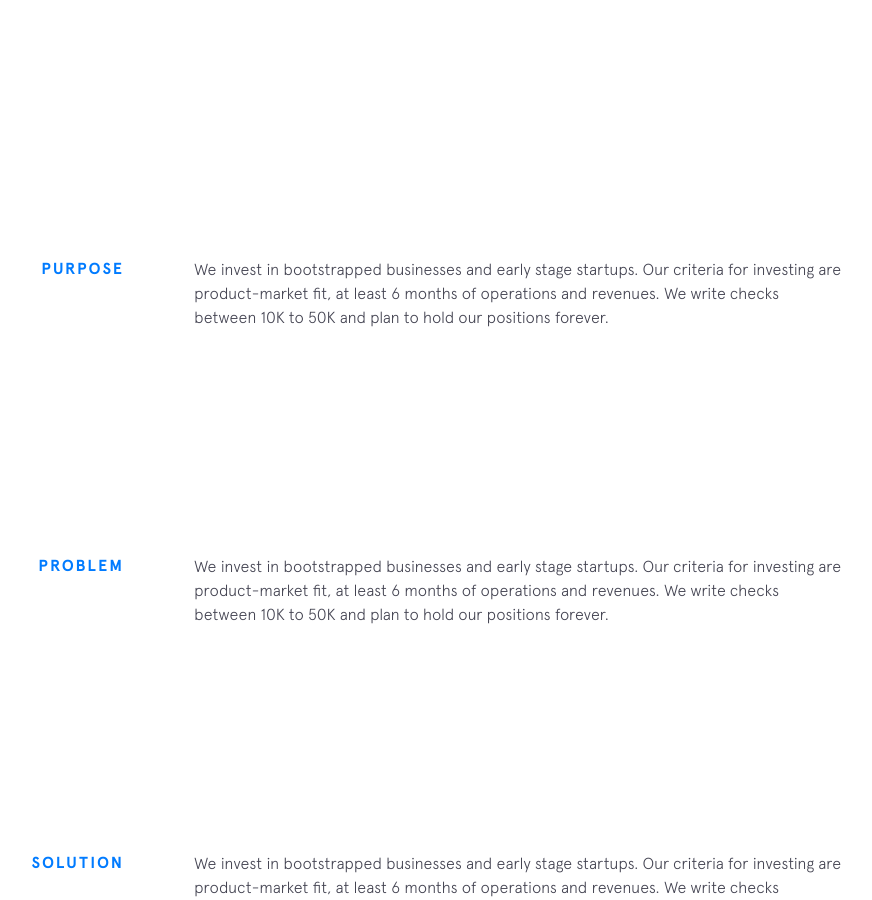
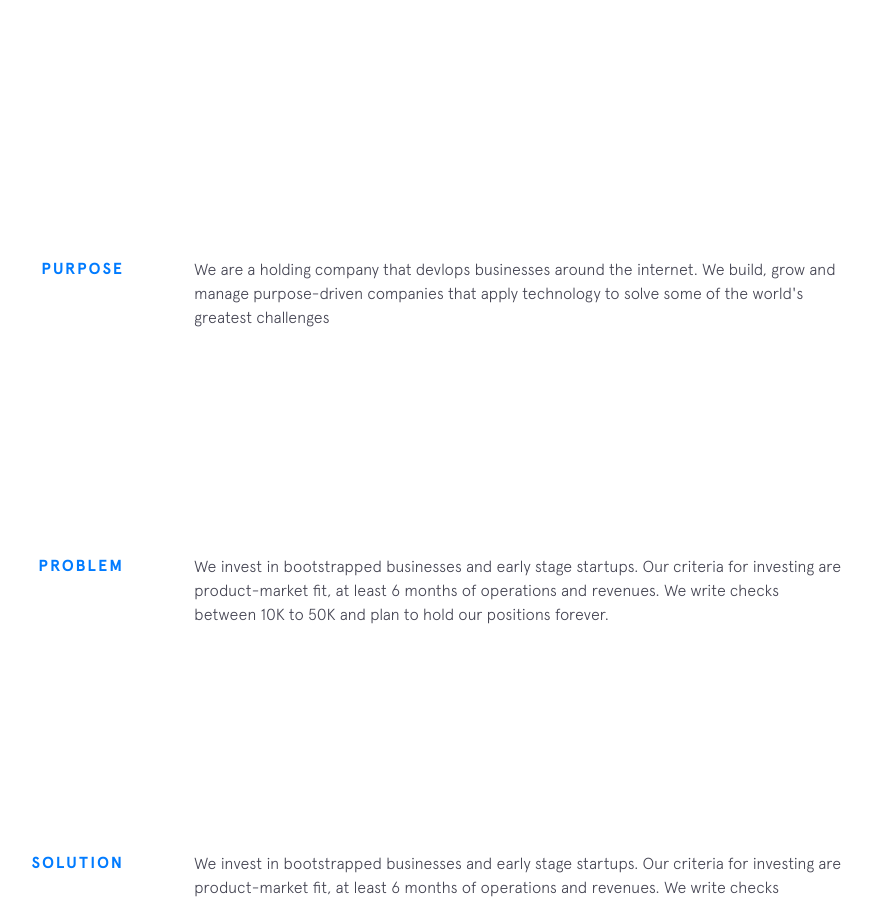
Before and after one commit to dahsoon/dahsoon.github.io, a Jekyll site: the page built from index.html, in a window 1280 px wide and 900 px high, scrolled down 853 px. Shown: the whole window, without its empty margins (256-1128 px from the left). Built offline with Jekyll 4.4.1, drawn with Linux system fonts in a browser that asks for light colours; nearby versions of some CDN libraries.

Commit message:
create site

```diff
--- a/_includes/background.html
+++ b/_includes/background.html
@@ -2,8 +2,7 @@
   <div class="section__title">Purpose</div>
   <div class="section__content">
     <p>
-      We invest in bootstrapped businesses and early stage startups. Our criteria for investing are product-market fit, at least 6 months of operations and revenues.
-      We write checks between 10K to 50K and plan to hold our positions forever.
+      We are a holding company that devlops businesses around the internet. We build, grow and manage purpose-driven companies that apply technology to solve some of the world's greatest challenges
     </p>
   </div>
 </section>
```
